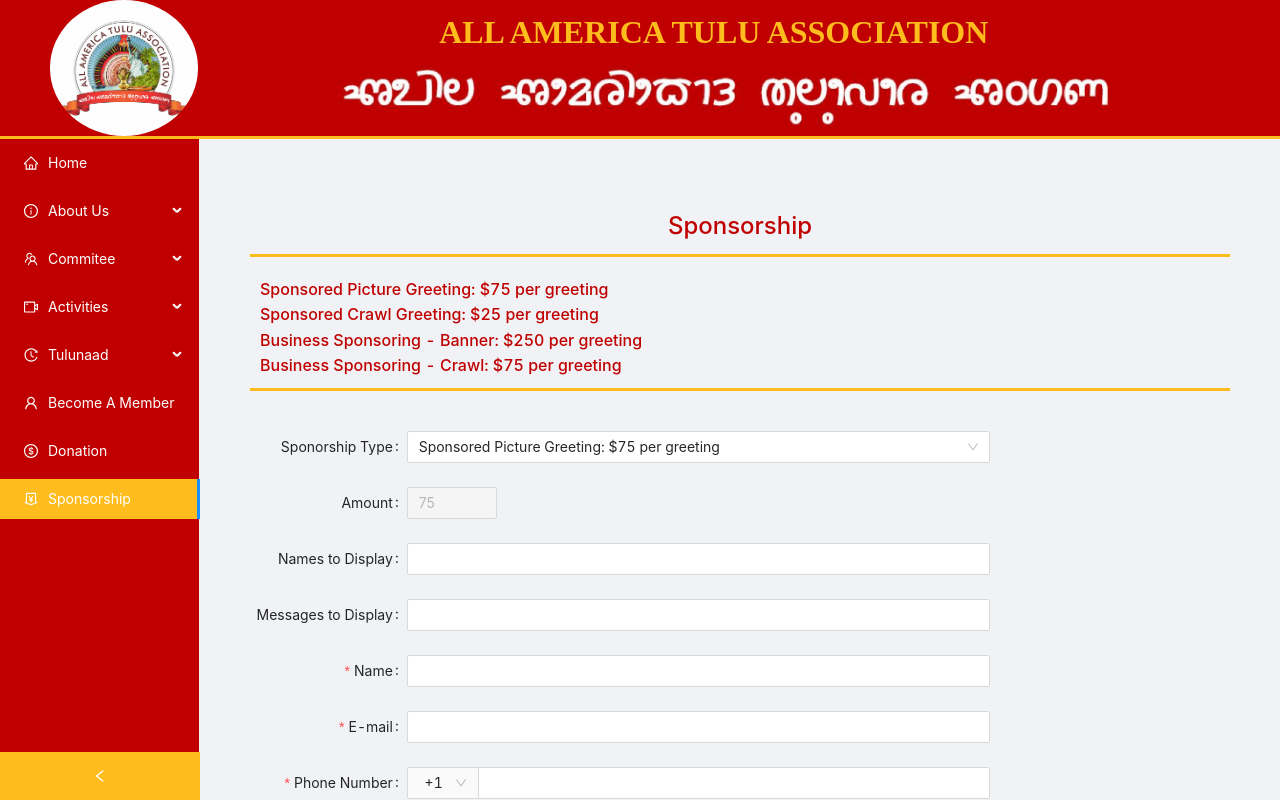
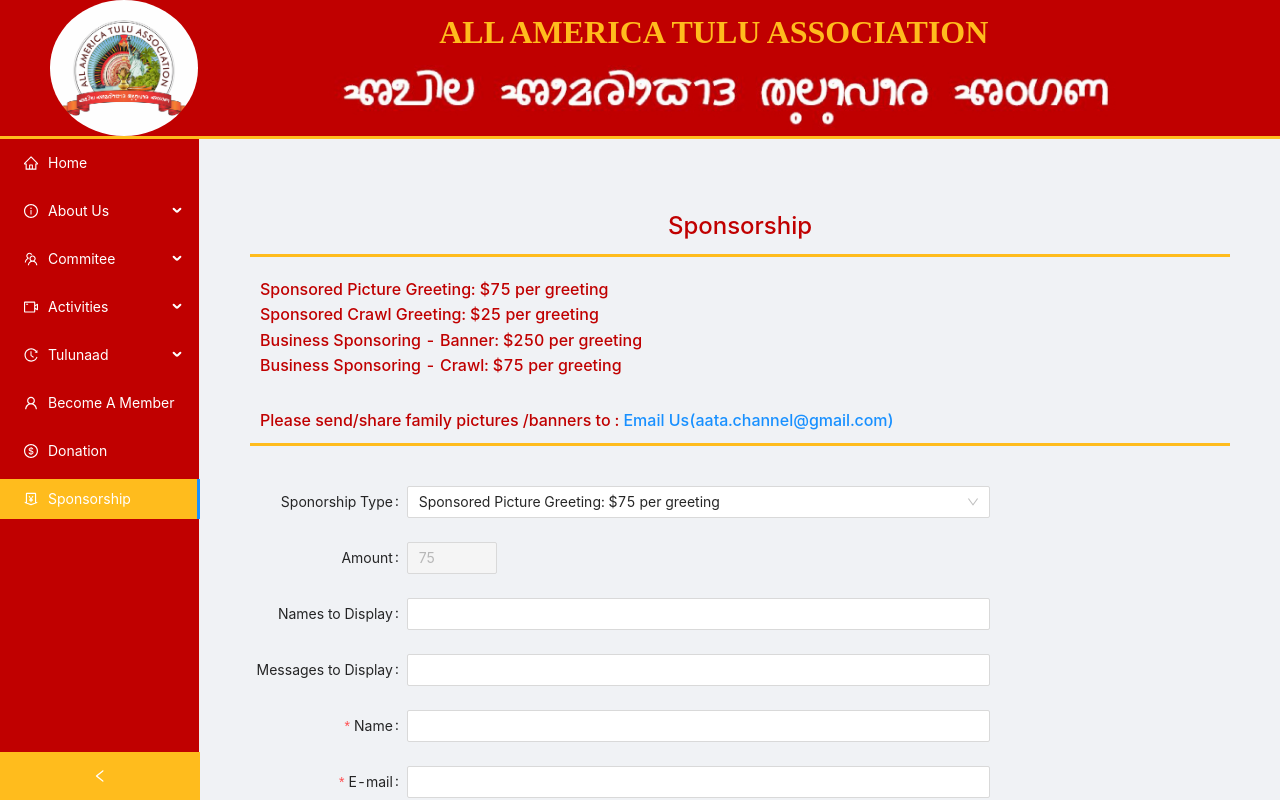
Before and after one commit to Ananya157/tulusangha, a React (Create React App) app in the folder client/: page /sponsors in a window 1280 px wide. Both pictures are taken after a click on the item "Sponsorship". Shown: the top 800 px of the page. Built offline with nearby package versions, Linux system fonts and the light colour scheme; what react-async-script-loader would draw is missing.

Commit message:
Update Sponsor.jsx

```diff
--- a/client/src/container/Sponsor.jsx
+++ b/client/src/container/Sponsor.jsx
@@ -10,7 +10,7 @@
             <h1 className="homeHeader newsletter border">
                 Sponsorship
                 </h1>
-            <h1 className="homeHeader tuluLipi marginBorder">
+            <h1 className="homeHeader tuluLipi sponsorMessage">
                 Sponsored Picture Greeting: $75 per greeting
                 <br />
                 Sponsored Crawl Greeting: $25 per greeting
@@ -19,6 +19,9 @@
                 <br />
                 Business Sponsoring - Crawl: $75 per greeting
             </h1>
+            <h1 className="homeHeader tuluLipi marginBorder">
+                Please send/share family pictures /banners to : <a href="mailto:aata.channel@gmail.com" target="_blank" rel="noreferrer">Email Us(aata.channel@gmail.com)</a>
+            </h1>
             <TuluForm whichpage={page} />
         </div>
     )
```
